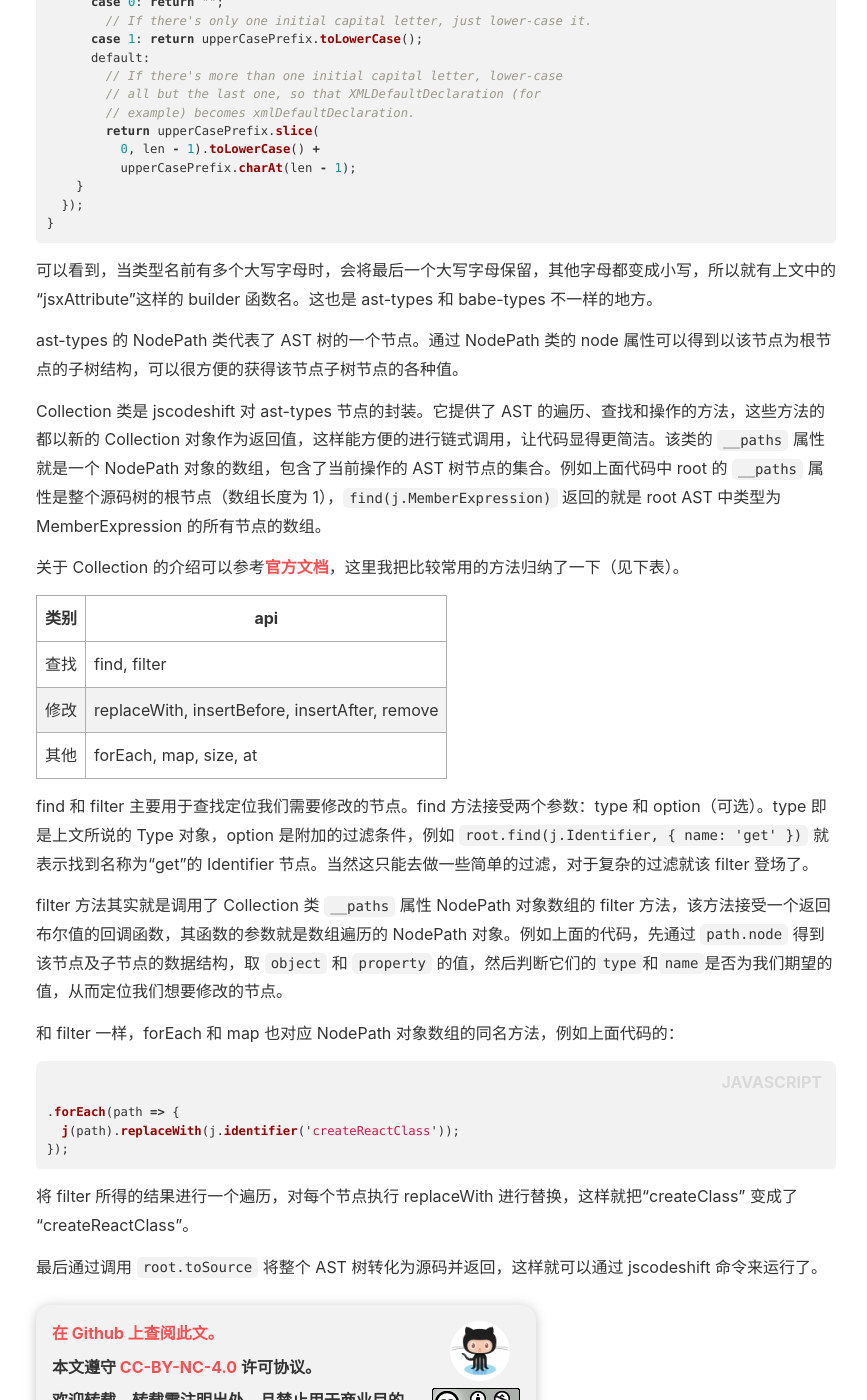
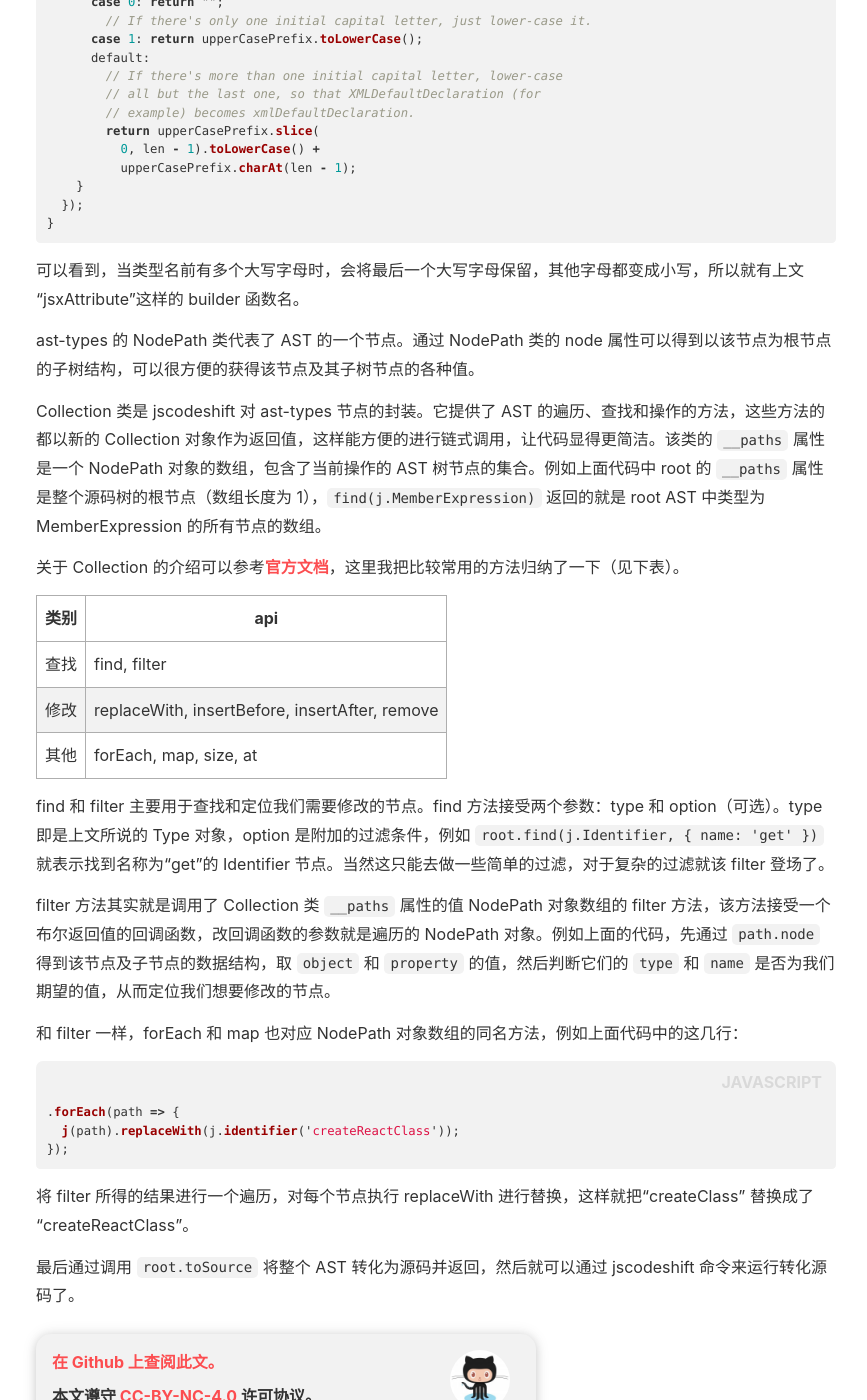
Before and after one commit to kitian616/kitian616.github.io, a Jekyll site: the page built from _posts/2018-01-12-jscodeshift.md, in a window 1280 px wide and 1400 px high, scrolled down 3976 px. Shown: the whole window, without its empty margins (84-951 px from the left). Built offline with Jekyll 4.4.1, drawn with Linux system fonts in a browser that asks for light colours; nearby versions of some CDN libraries; comment, search, counter and statistics services are not loaded; some of the changed text lies outside the part shown.

Commit message:
feat: update jscodeshift post

````diff
--- a/_posts/2018-01-12-jscodeshift.md
+++ b/_posts/2018-01-12-jscodeshift.md
@@ -8,7 +8,7 @@
 mermaid: true
 ---
 
-之所以写这篇文章是因为 jscodeshift 的 [官方文档](https://github.com/facebook/jscodeshift/wiki) 实在是不太详细，而且看起来也没有更新的打算。这篇文章作为官方文档的补充，讲了一些看我来没有说清楚的地方。你可以在看完这篇文章，了解 jscodeshift 的大概后再来看官方的文档，这样应该能为你节省一些时间。
+之所以写这篇文章是因为 jscodeshift 的 [官方文档](https://github.com/facebook/jscodeshift/wiki) 实在是不太详细，而且看起来也没有更新的打算。这篇文章作为官方文档的补充，讲了一些看我来没有说清楚的地方。你可以在看完这篇文章了解 jscodeshift 的大概后再来看官方的文档，应该能为你节省一些时间。
 
 我会通过一个简单的示例来介绍 jscodeshift 的使用方法，并对 jscodeshift 的一些实现进行一个简单的介绍。本文使用的 jscodeshift 为 **0.3.32** 版。
 
@@ -32,7 +32,7 @@
 }
 {% endhighlight %}
 
-转化为对应的语法树时，就会得到类似下面的结构：
+转化为语法树，就会得到类似下面的结构：
 
 ```mermaid
 graph TB
@@ -172,11 +172,11 @@
 }
 {% endhighlight %}
 
-可以看到，当类型名前有多个大写字母时，会将最后一个大写字母保留，其他字母都变成小写，所以就有上文中的“jsxAttribute”这样的 builder 函数名。这也是 ast-types 和 babe-types 不一样的地方。
+可以看到，当类型名前有多个大写字母时，会将最后一个大写字母保留，其他字母都变成小写，所以就有上文“jsxAttribute”这样的 builder 函数名。
 
-ast-types 的 NodePath 类代表了 AST 树的一个节点。通过 NodePath 类的 node 属性可以得到以该节点为根节点的子树结构，可以很方便的获得该节点子树节点的各种值。
+ast-types 的 NodePath 类代表了 AST 的一个节点。通过 NodePath 类的 node 属性可以得到以该节点为根节点的子树结构，可以很方便的获得该节点及其子树节点的各种值。
 
-Collection 类是 jscodeshift 对 ast-types 节点的封装。它提供了 AST 的遍历、查找和操作的方法，这些方法的都以新的 Collection 对象作为返回值，这样能方便的进行链式调用，让代码显得更简洁。该类的 `__paths` 属性就是一个 NodePath 对象的数组，包含了当前操作的 AST 树节点的集合。例如上面代码中 root 的 `__paths` 属性是整个源码树的根节点（数组长度为 1），`find(j.MemberExpression)` 返回的就是 root AST 中类型为 MemberExpression 的所有节点的数组。
+Collection 类是 jscodeshift 对 ast-types 节点的封装。它提供了 AST 的遍历、查找和操作的方法，这些方法的都以新的 Collection 对象作为返回值，这样能方便的进行链式调用，让代码显得更简洁。该类的 `__paths` 属性是一个 NodePath 对象的数组，包含了当前操作的 AST 树节点的集合。例如上面代码中 root 的 `__paths` 属性是整个源码树的根节点（数组长度为 1），`find(j.MemberExpression)` 返回的就是 root AST 中类型为 MemberExpression 的所有节点的数组。
 
 关于 Collection 的介绍可以参考[官方文档](https://github.com/facebook/jscodeshift/wiki/jscodeshift-Documentation)，这里我把比较常用的方法归纳了一下（见下表）。
 
@@ -186,11 +186,11 @@
 | 修改   | replaceWith,  insertBefore, insertAfter, remove |
 | 其他   | forEach, map, size, at                   |
 
-find 和 filter 主要用于查找定位我们需要修改的节点。find 方法接受两个参数：type 和 option（可选）。type 即是上文所说的 Type 对象，option 是附加的过滤条件，例如 `root.find(j.Identifier, { name: 'get' })` 就表示找到名称为“get”的 Identifier 节点。当然这只能去做一些简单的过滤，对于复杂的过滤就该 filter 登场了。
+find 和 filter 主要用于查找和定位我们需要修改的节点。find 方法接受两个参数：type 和 option（可选）。type 即是上文所说的 Type 对象，option 是附加的过滤条件，例如 `root.find(j.Identifier, { name: 'get' })` 就表示找到名称为“get”的 Identifier 节点。当然这只能去做一些简单的过滤，对于复杂的过滤就该 filter 登场了。
 
-filter 方法其实就是调用了 Collection 类 `__paths` 属性 NodePath 对象数组的 filter 方法，该方法接受一个返回布尔值的回调函数，其函数的参数就是数组遍历的 NodePath 对象。例如上面的代码，先通过 `path.node` 得到该节点及子节点的数据结构，取 `object` 和 `property` 的值，然后判断它们的`type`和`name`是否为我们期望的值，从而定位我们想要修改的节点。
+filter 方法其实就是调用了 Collection 类 `__paths` 属性的值 NodePath 对象数组的 filter 方法，该方法接受一个布尔返回值的回调函数，改回调函数的参数就是遍历的 NodePath 对象。例如上面的代码，先通过 `path.node` 得到该节点及子节点的数据结构，取 `object` 和 `property` 的值，然后判断它们的 `type` 和 `name` 是否为我们期望的值，从而定位我们想要修改的节点。
 
-和 filter 一样，forEach 和 map 也对应 NodePath 对象数组的同名方法，例如上面代码的：
+和 filter 一样，forEach 和 map 也对应 NodePath 对象数组的同名方法，例如上面代码中的这几行：
 
 {% highlight javascript %}
 .forEach(path => {
@@ -198,6 +198,6 @@
 });
 {% endhighlight %}
 
-将 filter 所得的结果进行一个遍历，对每个节点执行 replaceWith 进行替换，这样就把“createClass” 变成了“createReactClass”。
+将 filter 所得的结果进行一个遍历，对每个节点执行 replaceWith 进行替换，这样就把“createClass” 替换成了“createReactClass”。
 
-最后通过调用 `root.toSource` 将整个 AST 树转化为源码并返回，这样就可以通过 jscodeshift 命令来运行了。
+最后通过调用 `root.toSource` 将整个 AST 转化为源码并返回，然后就可以通过 jscodeshift 命令来运行转化源码了。
````
Also changed, not shown: other parts of _posts/2018-01-12-jscodeshift.md (+1 -1 lines).
